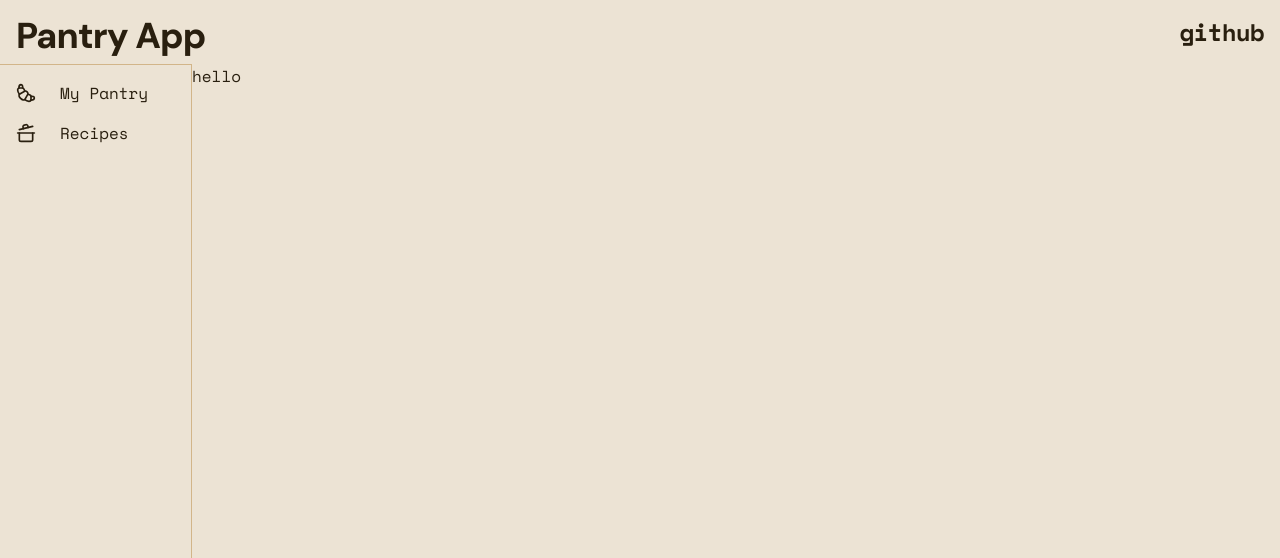
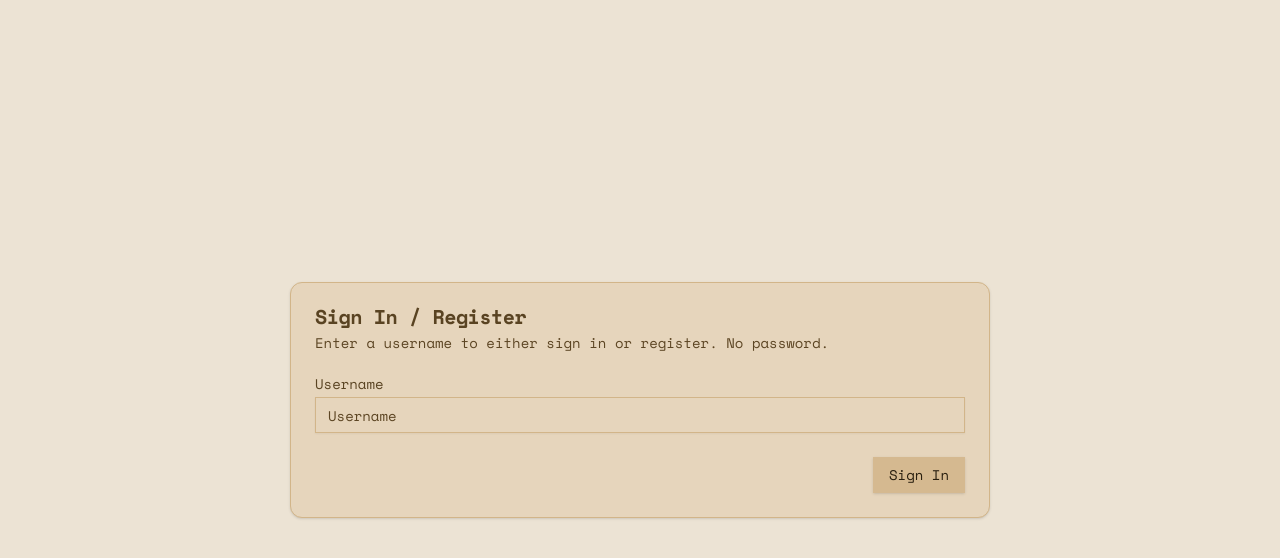
Before and after one commit to baolong281/pantry, a Next.js app: page / in a window 1280 px wide. Shown: the top 558 px of the page. Built offline with nearby package versions, Linux system fonts and the light colour scheme.

Commit message:
username page and fixed autocomplete

```diff
--- a/src/_components/pantry/create.tsx
+++ b/src/_components/pantry/create.tsx
@@ -25,13 +25,14 @@ interface CreatePantryItemProps {
 
 export function CreatePantryItem({ options, user }: CreatePantryItemProps) {
   const router = useRouter();
+
   const [name, setName] = useState<Option>();
   const [quantity, setQuantity] = useState("1");
   const [open, setOpen] = useState(false);
+  const [inputValue, setInputValue] = useState<string>("");
   const { toast } = useToast();
 
   const handleSubmit = async () => {
-    console.log(user);
     const res = await fetch("/api/items", {
       method: "POST",
       headers: {
@@ -39,7 +40,7 @@ export function CreatePantryItem({ options, user }: CreatePantryItemProps) {
       },
 
       body: JSON.stringify({
-        name: name?.value,
+        name: inputValue,
         image: "",
         quantity: Number(quantity),
         username: user,
@@ -49,7 +50,7 @@ export function CreatePantryItem({ options, user }: CreatePantryItemProps) {
     if (res.ok) {
       toast({
         title: "Item Added ✅",
-        description: "Item has been added to your pantry",
+        description: `${Number(quantity)} ${inputValue} has been added to your pantry`,
       });
       router.refresh();
       setOpen(false);
@@ -87,6 +88,8 @@ export function CreatePantryItem({ options, user }: CreatePantryItemProps) {
                 onValueChange={setName}
                 disabled={false}
                 isLoading={false}
+                inputValue={inputValue}
+                setInputValue={setInputValue}
               ></AutoComplete>
             </div>
           </div>
--- a/src/_components/pantry/search.tsx
+++ b/src/_components/pantry/search.tsx
@@ -1,3 +1,4 @@
+import { useState } from "react";
 import { AutoComplete } from "@/components/autocomplete";
 import type { Option } from "@/components/autocomplete";
 import { Button } from "@/components/ui/button";
@@ -10,6 +11,8 @@ interface SearchBarProps {
 }
 
 export function SearchBar({ options, value, onValueChange }: SearchBarProps) {
+  const [inputValue, setInputValue] = useState<string>(value?.label || "");
+
   return (
     <div className="relative h-full w-full">
       <AutoComplete
@@ -20,6 +23,8 @@ export function SearchBar({ options, value, onValueChange }: SearchBarProps) {
         onValueChange={onValueChange}
         disabled={false}
         isLoading={false}
+        inputValue={inputValue}
+        setInputValue={setInputValue}
       ></AutoComplete>
       <Button
         variant="outline"
--- /dev/null
+++ b/src/app/api/user/route.ts
@@ -0,0 +1,61 @@
+import { db } from "@/server/db";
+import { items, users } from "@/server/db/schema";
+import { and, eq } from "drizzle-orm";
+import { NextResponse } from "next/server";
+
+export async function GET(req: Request) {
+  const url = new URL(req.url);
+  const username = url.searchParams.get("username") as string;
+
+  const user = await db
+    .select()
+    .from(users)
+    .where(eq(users.name, username))
+    .execute();
+
+  if (user.length === 0) {
+    return new NextResponse(JSON.stringify({ user: "User does not exist" }), {
+      status: 200,
+    });
+  }
+
+  return new NextResponse(JSON.stringify({ user: user[0]!.name }), {
+    status: 200,
+  });
+}
+
+// create new user j
+export async function POST(req: Request) {
+  const body = await req.json();
+  const { username } = body;
+
+  const user = await db
+    .select()
+    .from(users)
+    .where(eq(users.name, username))
+    .execute();
+
+  if (user.length != 0) {
+    return new NextResponse(JSON.stringify({ user: user[0]!.name }), {
+      status: 200,
+    });
+  }
+
+  try {
+    const newUser = await db
+      .insert(users)
+      .values({
+        name: username,
+      })
+      .returning();
+
+    return new NextResponse(JSON.stringify(newUser), { status: 200 });
+  } catch (error) {
+    return new NextResponse(
+      JSON.stringify({ error: "Failed to create user" }),
+      {
+        status: 500,
+      },
+    );
+  }
+}
--- /dev/null
+++ b/src/app/dashboard/layout.tsx
@@ -0,0 +1,22 @@
+import { SideNavigationBar } from "@/_components/dashboard";
+
+export default function DashboardLayout({ children }: any) {
+  return (
+    <div>
+      <header className="flex justify-between gap-12 p-4 pb-0">
+        <h1 className="scroll-m-20 pb-2 font-dmSans text-4xl font-extrabold tracking-tight lg:text-4xl">
+          Pantry App
+        </h1>
+        <h3 className="scroll-m-20 text-2xl font-semibold tracking-tight">
+          github
+        </h3>
+      </header>
+      <div className="flex h-full w-full">
+        <SideNavigationBar />
+        <main className="flex h-screen w-full flex-1 flex-grow flex-col">
+          {children}
+        </main>
+      </div>
+    </div>
+  );
+}
--- a/src/app/layout.tsx
+++ b/src/app/layout.tsx
@@ -35,20 +35,7 @@ export default function RootLayout({
     >
       <body>
         <main className="flex min-h-screen flex-col">
-          <header className="flex justify-between gap-12 p-4 pb-0">
-            <h1 className="scroll-m-20 pb-2 font-dmSans text-4xl font-extrabold tracking-tight lg:text-4xl">
-              Pantry App
-            </h1>
-            <h3 className="scroll-m-20 text-2xl font-semibold tracking-tight">
-              github
-            </h3>
-          </header>
-          <div className="flex h-full w-full">
-            <SideNavigationBar />
-            <main className="flex h-screen w-full flex-1 flex-grow flex-col">
-              {children}
-            </main>
-          </div>
+          {children}
           <Toaster />
         </main>
       </body>
--- a/src/app/page.tsx
+++ b/src/app/page.tsx
@@ -1,5 +1,88 @@
-export const dynamic = "force-dynamic";
+"use client";
 
-export default async function HomePage() {
-  return <span>hello</span>;
+import { Button } from "@/components/ui/button";
+import {
+  Card,
+  CardContent,
+  CardDescription,
+  CardFooter,
+  CardHeader,
+  CardTitle,
+} from "@/components/ui/card";
+import { Input } from "@/components/ui/input";
+import { Label } from "@/components/ui/label";
+import { useState } from "react";
+import { useRouter } from "next/navigation";
+import { useToast } from "@/components/ui/use-toast";
+
+function HomePage() {
+  const router = useRouter();
+  const [user, setUser] = useState<string>("");
+  const { toast } = useToast();
+
+  const onSubmit = async () => {
+    if (user === "") {
+      return;
+    }
+
+    const res = await fetch("/api/user", {
+      method: "POST",
+      headers: {
+        "Content-Type": "application/json",
+      },
+      body: JSON.stringify({
+        username: user,
+      }),
+    });
+
+    if (res.ok) {
+      const body = await res.json();
+      console.log(body);
+      if (body[0]?.id) {
+        console.log("making toast");
+        toast({
+          title: "New User Created ✅",
+          description: `Username: ${user} has been registered`,
+        });
+      }
+      router.push(`/dashboard/pantry/${user}`);
+    }
+  };
+
+  return (
+    <div className="flex h-screen w-full flex-col items-center justify-center">
+      <Card className="w-[700px]">
+        <CardHeader>
+          <CardTitle> Sign In / Register</CardTitle>
+          <CardDescription>
+            Enter a username to either sign in or register. No password.
+          </CardDescription>
+        </CardHeader>
+        <CardContent>
+          <div className="grid w-full items-center gap-4">
+            <div className="flex flex-col space-y-1.5">
+              <Label htmlFor="name">Username</Label>
+              <Input
+                id="name"
+                placeholder="Username"
+                value={user}
+                onChange={(e) => setUser(e.target.value)}
+                onKeyDown={(e) => {
+                  if (e.key === "Enter") {
+                    e.preventDefault(); // Prevent any default action for Enter key
+                    onSubmit(); // Call the submit function
+                  }
+                }}
+              />
+            </div>
+          </div>
+        </CardContent>
+        <CardFooter className="ml-auto flex justify-end">
+          <Button onClick={onSubmit}>Sign In</Button>
+        </CardFooter>
+      </Card>
+    </div>
+  );
 }
+
+export default HomePage;
--- a/src/components/autocomplete.tsx
+++ b/src/components/autocomplete.tsx
@@ -22,6 +22,8 @@ type AutoCompleteProps = {
   isLoading?: boolean;
   disabled?: boolean;
   placeholder?: string;
+  inputValue: string;
+  setInputValue: (value: string) => void;
 };
 
 export const AutoComplete = ({
@@ -32,12 +34,13 @@ export const AutoComplete = ({
   onValueChange,
   disabled,
   isLoading = false,
+  inputValue,
+  setInputValue,
 }: AutoCompleteProps) => {
   const inputRef = useRef<HTMLInputElement>(null);
 
   const [isOpen, setOpen] = useState(false);
   const [selected, setSelected] = useState<Option>(value as Option);
-  const [inputValue, setInputValue] = useState<string>(value?.label || "");
 
   const handleKeyDown = useCallback(
     (event: KeyboardEvent<HTMLDivElement>) => {
@@ -71,7 +74,9 @@ export const AutoComplete = ({
 
   const handleBlur = useCallback(() => {
     setOpen(false);
-    setInputValue(selected?.label);
+    if (selected) {
+      setInputValue(selected.label);
+    }
   }, [selected]);
 
   const handleSelectOption = useCallback(
@@ -102,6 +107,9 @@ export const AutoComplete = ({
           placeholder={placeholder}
           disabled={disabled}
           className="h-full border-none text-base"
+          onKeyDown={(event: KeyboardEvent<HTMLInputElement>) => {
+            setInputValue(event.currentTarget.value);
+          }}
         />
       </div>
       <div className="relative mt-1">
--- a/src/server/queries.ts
+++ b/src/server/queries.ts
@@ -16,3 +16,15 @@ export async function getItems(userName: string) {
   });
   return items;
 }
+
+export async function checkUsername(username: string) {
+  const user = await db.query.users.findFirst({
+    where: (model, { eq }) => eq(model.name, username),
+  });
+
+  if (!user) {
+    return false;
+  }
+
+  return true;
+}
```
Also changed, not shown: src/app/dashboard/pantry/[...slug]/page.tsx (renamed from src/app/pantry/[...slug]/page.tsx).
